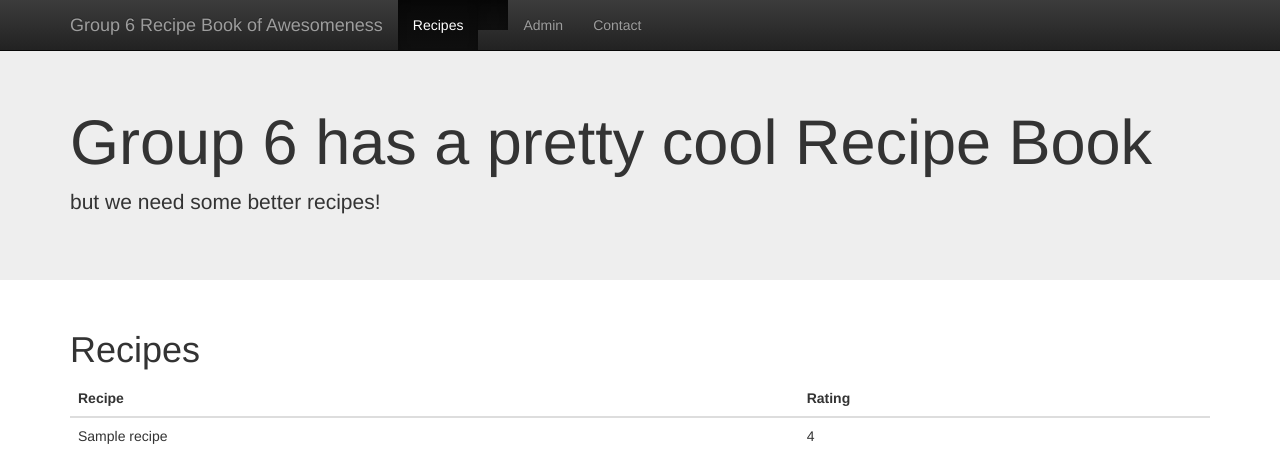
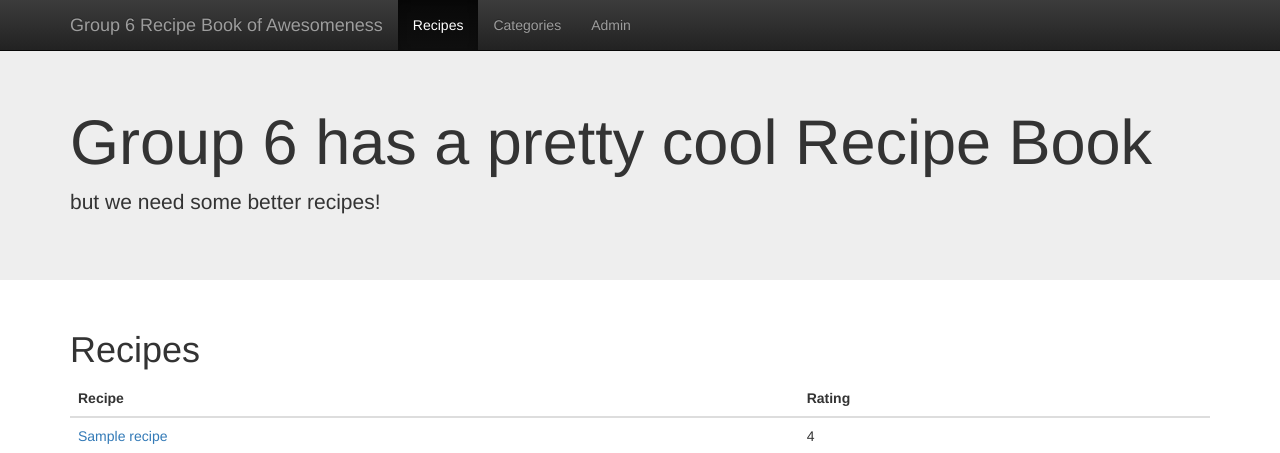
Before and after one commit to falkzach/csci323-group6-itr1, a Django app: page / in a window 1280 px wide. Shown: the top 453 px of the page. Run offline with Django 3.2, Linux system fonts and the light colour scheme; tables that the repository leaves empty hold one stand-in row (values such as "Sample post"); parts of the project's set-up code (start-up, migrations or seed data) failed here and were passed over; some libraries are stand-ins or nearby versions.

Commit message:
working links, Category controller is broken

```diff
--- a/recipes/main/templates/head_foot.html
+++ b/recipes/main/templates/head_foot.html
@@ -25,10 +25,9 @@
 	        </div>
 	        <div class="navbar-collapse collapse">
 	          <ul class="nav navbar-nav">
-	            <li class="active"><a href="#">Recipes</a></li>
-	            <li class="active"><a href="#"></a></li>
-	            <li><a href="#about">Admin</a></li>
-	            <li><a href="#contact">Contact</a></li>
+	            <li class="active"><a href={%url 'recipes' %}>Recipes</a></li>
+	            <li><a href={%url 'categories'%}>Categories</a></li>
+	            <li><a href={%url 'admin:index'%}>Admin</a></li>
 	          </ul>
 	        </div><!--/.nav-collapse -->
 	      </div>
--- a/recipes/main/templates/recipes.html
+++ b/recipes/main/templates/recipes.html
@@ -14,7 +14,7 @@
                         {% for recipe in recipes %}
                         <tr>
 
-                            <td>{{recipe.name}}</td>
+                            <td><a href={%url 'recipe' recipe_id=recipe.id%}>{{recipe.name}}</a></td>
                             <td>{{recipe.rating}}</td>
 
                         </tr>
--- a/recipes/main/urls.py
+++ b/recipes/main/urls.py
@@ -1,10 +1,12 @@
 from django.conf.urls import url
 
-from main.views import Recipes
+from main.views import Recipes, Category
 
 urlpatterns = [
         url(r'^$', Recipes.as_view()),
-        url(r'^recipes$', Recipes.as_view()),
-        url(r'^recipes/(?P<recipe_id>[0-9]+)$', Recipes.as_view()),
+        url(r'^recipes$', Recipes.as_view(), name="recipes"),
+        url(r'^recipes/(?P<recipe_id>[0-9]+)$', Recipes.as_view(), name="recipe"),
+        url(r'^categories$', Category.as_view(), name="categories"),
+        url(r'^categories/(?P<category_id>[0-9]+)$', Category.as_view(), name="category"),
 
 ]
--- a/recipes/main/views.py
+++ b/recipes/main/views.py
@@ -1,6 +1,7 @@
 from django.shortcuts import render
 from django.http import HttpResponse
-import re
+from django.http import HttpResponseNotFound
+
 
 from django.views.generic.base import View
 
@@ -12,9 +13,23 @@ class Recipes(View):
             recipes = Recipe.objects.all()
             return render(request, 'recipes.html', {'recipes':recipes})
         else:
-            recipe = Recipe.objects.get(id=recipe_id)
-            ingredients = Ingredient.objects.filter(recipe__id=recipe_id)
+            recipe = Recipe.objects.get(id=recipe_id).order_by('name')
+            ingredients = Ingredient.objects.filter(recipe__id=recipe_id).order_by('name')
             directions = Direction.objects.filter(recipe__id=recipe_id).order_by('step')
             return render(request, 'recipe.html', {'recipe':recipe,
                                                    'ingredients':ingredients,
                                                    'directions':directions})
+
+class Category(View):
+    def get(self, request, category_id=None):
+        if category_id is None:
+            categories = Category.objects.all()
+            return render(request, 'categories.html', {'categories':categories})
+        else:
+            try:
+                category = Category.objects.get(id=category_id).order_by('name')
+                recipes = Recipe.objects.get(category__id=category_id).order_by('name')
+                return render(request, 'category.html', {'category':category,
+                                                         'recipes':recipes})
+            except:
+                return HttpResponseNotFound('<h1>Page not found</h1>')
```
Also changed, not shown: recipes/main/templates/category.html (added).
